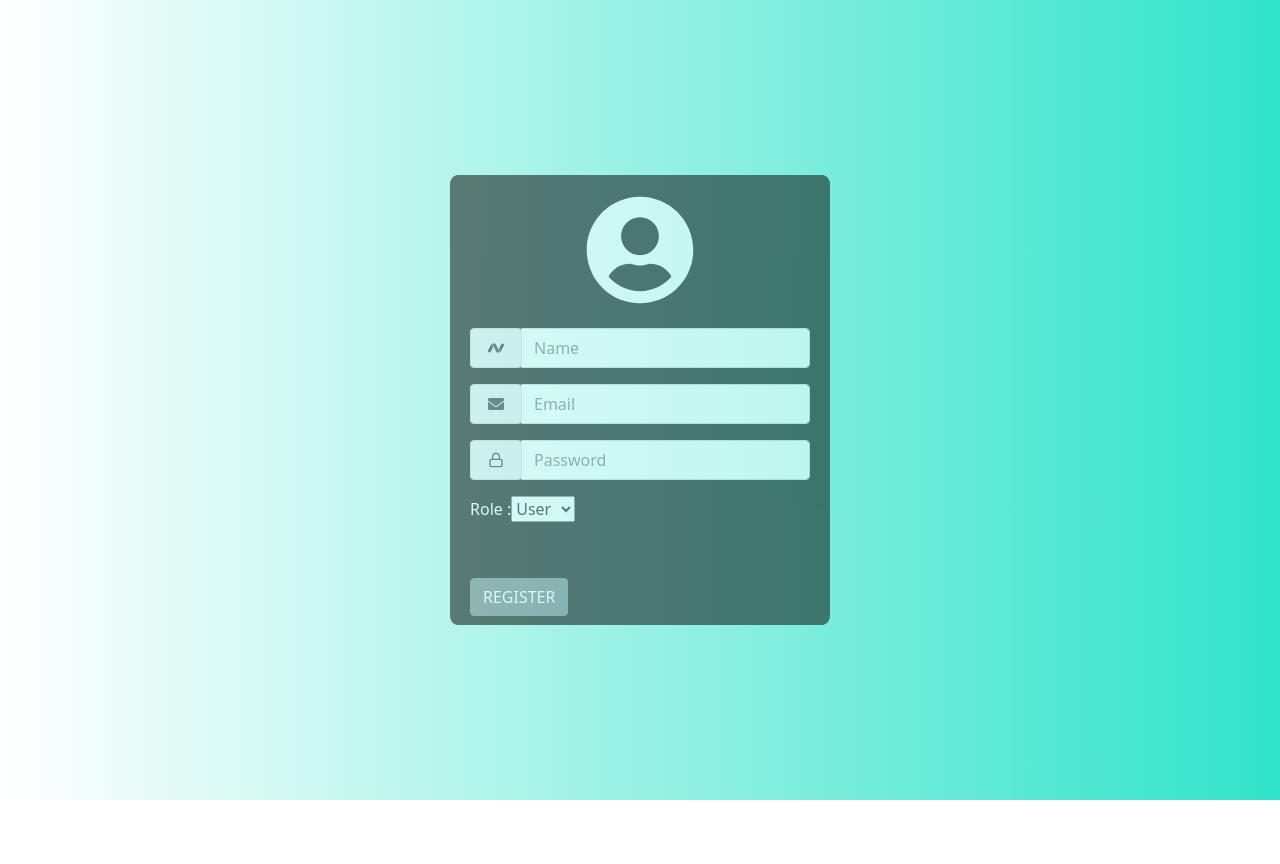
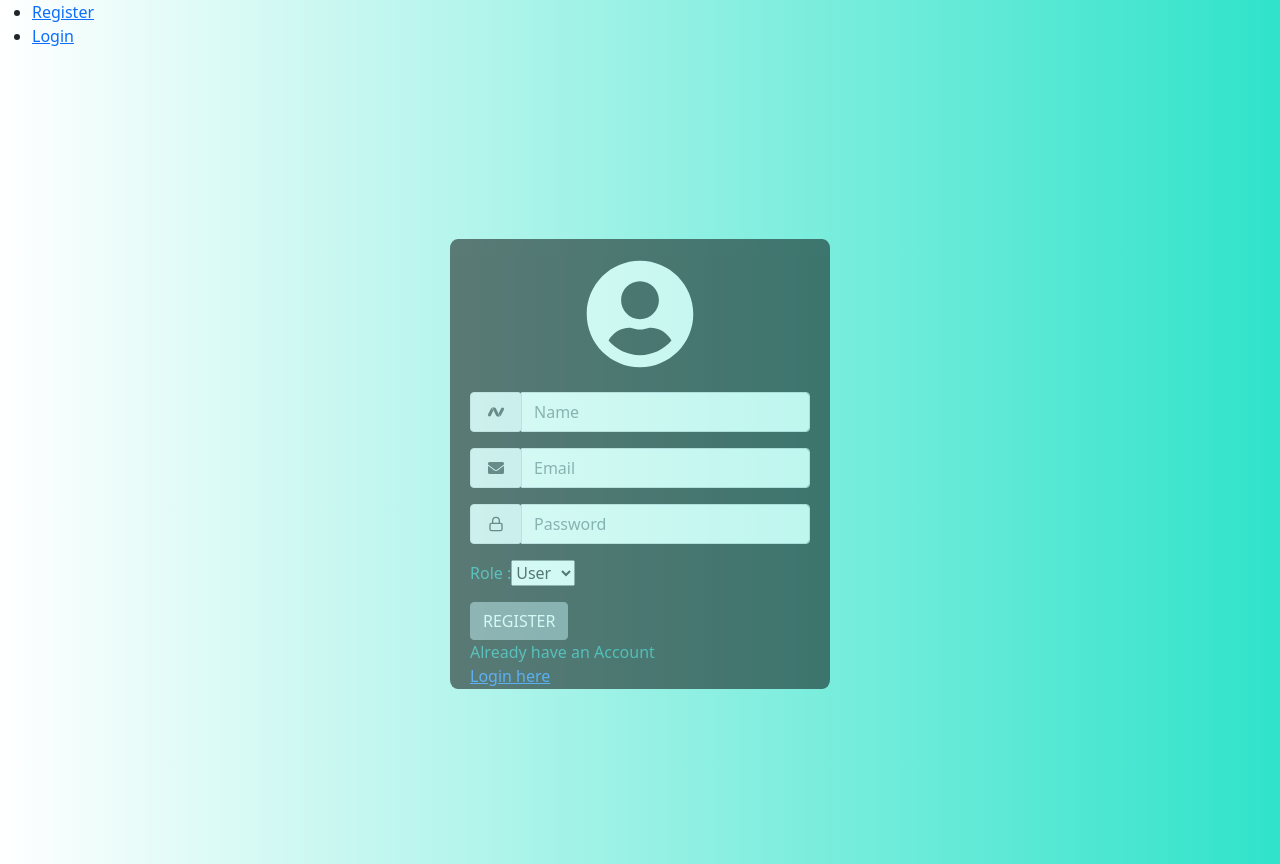
Before and after one commit to shreyoshi754/Sprint-2_Online-Shopping, a React (Create React App) app in the folder Frontend/online-shopping-app/: page /register in a window 1280 px wide. Before the commit the page ends 800 px from the top, so only its background shows below. Built offline with nearby package versions, Linux system fonts and the light colour scheme.

Commit message:
lets do it

```diff
--- a/Frontend/online-shopping-app/package.json
+++ b/Frontend/online-shopping-app/package.json
@@ -11,6 +11,7 @@
     "@fortawesome/react-fontawesome": "^0.1.18",
     "@mui/icons-material": "^5.8.0",
     "@mui/material": "^5.8.0",
+    "@reduxjs/toolkit": "^1.8.1",
     "@testing-library/jest-dom": "^5.16.4",
     "@testing-library/react": "^13.2.0",
     "@testing-library/user-event": "^13.5.0",
--- /dev/null
+++ b/Frontend/online-shopping-app/src/Actions/action.js
@@ -0,0 +1,15 @@
+
+export const setLogin= (token) =>{
+    return{
+        type:'SET_LOGIN',
+        payload:token
+    }
+
+}
+
+export const setLogout= () =>{
+    return{
+        type:'SET_LOGOUT',
+    }
+
+}
--- a/Frontend/online-shopping-app/src/App.js
+++ b/Frontend/online-shopping-app/src/App.js
@@ -1,35 +1,25 @@
 import logo from "./logo.svg";
 import "./App.css";
+import Login from './Components/Login';
+import Register from './Components/Register'
 
 import "bootstrap/dist/css/bootstrap.min.css";
-import $ from 'jquery';
-import Popper from 'popper.js';
-import 'bootstrap/dist/js/bootstrap.bundle.min';
+import { BrowserRouter as Router, Route,Routes,Link } from "react-router-dom";
 function App() {
   return (
-    <div className="App">
-      <div id="carouselExampleControls" className="carousel slide" data-bs-ride="carousel">
-  <div className="carousel-inner">
-    <div className="carousel-item active">
-    <img  alt="BigCo Inc"/>
-    </div>
-    <div className="carousel-item">
-    <img  alt="Trust Worthy"/>
-    </div>
-    <div className="carousel-item">
-    <img  alt="My Share"/>
-    </div>
-  </div>
-  <button className="carousel-control-prev" type="button" data-bs-target="#carouselExampleControls" data-bs-slide="prev">
-    <span className="carousel-control-prev-icon" aria-hidden="true"></span>
-    <span className="visually-hidden">Previous</span>
-  </button>
-  <button className="carousel-control-next" type="button" data-bs-target="#carouselExampleControls" data-bs-slide="next">
-    <span className="carousel-control-next-icon" aria-hidden="true"></span>
-    <span className="visually-hidden">Next</span>
-  </button>
-</div>
-    </div>
+    <Router>
+            <nav>
+                <ul>
+                    <li><Link to="/register">Register</Link></li>
+                    <li><Link to="/login">Login</Link></li>
+                  </ul>
+              </nav>
+            <Routes>
+
+              <Route exact path="/register" element={<Register/>} />
+              <Route exact path="/login" element={<Login />}/>
+            </Routes>
+        </Router>
   );
 }
 
--- /dev/null
+++ b/Frontend/online-shopping-app/src/Reducers/reducer.js
@@ -0,0 +1,28 @@
+import React from 'react';
+let intialState={
+    'auth':true,
+    'token':null
+}
+
+const reducer=(state=intialState,action)=> {
+    console.log("in reducers")
+    console.log(action.payload)
+
+        switch(action.type){
+            case 'SET_LOGIN':
+                return {
+                    ...intialState,
+                    auth:true,
+                    token:action.payload
+                }
+                case 'SET_LOGOUT':
+                    return {
+                        ...intialState,
+                        auth:false,
+                        token:null
+                    }
+        }
+
+}
+
+export default reducer;
--- a/Frontend/online-shopping-app/src/components/Login.js
+++ b/Frontend/online-shopping-app/src/components/Login.js
@@ -4,9 +4,19 @@ import { FaUserCircle,FaEnvelope,} from "react-icons/fa";
 import { FiLock } from "react-icons/fi";
 import './Form.css';
 import { useState } from 'react';
+import { useNavigate } from "react-router-dom";
+
+import {useSelector, useDispatch} from 'react-redux';
+import { setLogin } from "../Actions/action";
+
+
 
 export default function Form() {
 
+
+	let navigate = useNavigate();
+	let dispatch = useDispatch();
+	const temp = useSelector(state => state)
 	// States for registration
 	const [name, setName] = useState('');
 	const [email, setEmail] = useState('');
@@ -21,7 +31,7 @@ export default function Form() {
 		setName(e.target.value);
 		setSubmitted(false);
 	};
-
+	console.log(temp)
 	// Handling the email change
 	const handleEmail = (e) => {
 		setEmail(e.target.value);
@@ -44,7 +54,13 @@ export default function Form() {
 			setError(false);
 		}
 	};
+	const handleTry =(e)=>{
+		e.preventDefault()
+		dispatch(setLogin('xyz'));
 
+
+
+	}
 	// Showing success message
 	const successMessage = () => {
 		return (
@@ -96,11 +112,13 @@ export default function Form() {
 							</div>
 							<input type="text" className="form-control" placeholder="Password" />
 						</div>
-						<button type="button" className="btn btn-secondary btn-block">LOGIN</button>
+						<button type="button" className="btn btn-secondary btn-block" >LOGIN</button>
 						<div className="message">
-							<div><input type="checkbox" /> Remember ME</div>
+							<div><input type="checkbox" style={{color:'#088F8F'}} /> Remember ME</div>
 							<div><a href="#">Forgot your password</a></div>
 						</div>
+						<label style={{color:'#088F8F'}}>New User</label>
+						<div><a href="#" onClick={navigate(`/register`)}>Register here</a></div>
 					</form>
 
 				</div>
--- a/Frontend/online-shopping-app/src/components/Register.js
+++ b/Frontend/online-shopping-app/src/components/Register.js
@@ -3,9 +3,11 @@ import { useState } from "react";
 import { FaUserCircle,FaEnvelope,} from "react-icons/fa";//MdOutlineDriveFileRenameOutline
 import { FiLock } from "react-icons/fi";
 import { SiNamecheap,SiChevrolet } from "react-icons/si";
+import { useNavigate } from "react-router-dom";
 
 export default function Form() {
   // States for registration
+  let navigate = useNavigate();
   const [name, setName] = useState("");
   const [email, setEmail] = useState("");
   const [password, setPassword] = useState("");
@@ -113,7 +115,7 @@ export default function Form() {
             </div>
             <div className="input-group mb-3">
 
-              <label>
+              <label style={{color:'#088F8F'}}>
                 Role :
                 <select value={role} >
                   <option value="user">User</option>
@@ -123,7 +125,9 @@ export default function Form() {
             </div>
             <button type="button" className="btn btn-secondary btn-block">
               REGISTER
-            </button>
+            </button><br/>
+            <label style={{color:'#088F8F'}}>Already have an Account</label>
+						<div><a href="#" onClick={navigate(`/login`)}>Login here</a></div>
           </form>
 
         </div>
--- a/Frontend/online-shopping-app/src/index.js
+++ b/Frontend/online-shopping-app/src/index.js
@@ -3,15 +3,19 @@ import ReactDOM from 'react-dom/client';
 import './index.css';
 import App from './App';
 import reportWebVitals from './reportWebVitals';
-import Login from './Components/Login';
-import Register from './Components/Register';
 
+import { Provider } from 'react-redux';
+import store from './store';
+
+console.log('CREATING THE STORE..')
 const root = ReactDOM.createRoot(document.getElementById('root'));
 root.render(
-  <React.StrictMode>
+  <Provider store={store}>
+     <App />
+  </Provider>
 
-    <Register />
-  </React.StrictMode>
+
+
 );
 
 // If you want to start measuring performance in your app, pass a function
--- /dev/null
+++ b/Frontend/online-shopping-app/src/store.js
@@ -0,0 +1,7 @@
+import { configureStore } from '@reduxjs/toolkit'
+import reducer from './Reducers/reducer'
+
+export default configureStore({
+    reducer: reducer,
+
+})
```
Also changed, not shown: 1 other file (tests, documents, lock files or other folders).
